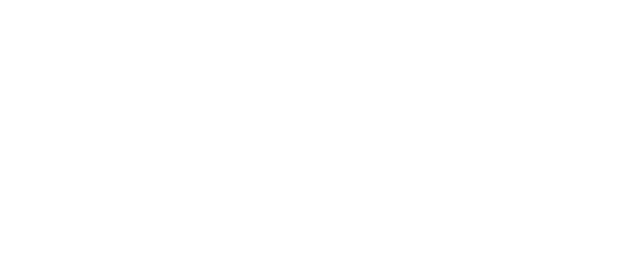
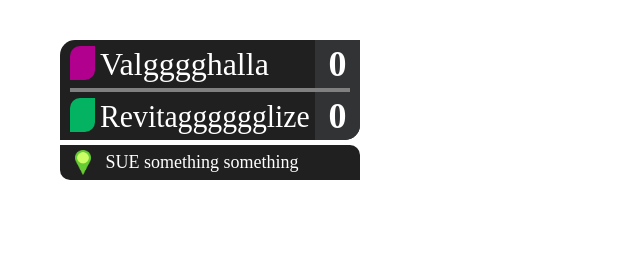
Before and after one commit to IPLSplatoon/step-up-europe-overlays, a website: page graphics/main.html in a window 1280 px wide. Shown: the whole page, without its empty margins (0-640 px from the left). Drawn offline with nearby package versions, Linux system fonts and the light colour scheme.

Commit message:
add scoreboard, casters to main scene

```diff
--- a/graphics/main.html
+++ b/graphics/main.html
@@ -2,9 +2,44 @@
 <html lang="en">
 	<head>
 		<link rel="stylesheet" href="styles/main.css">
+		<script src="https://kit.fontawesome.com/6346e13f8b.js" crossorigin="anonymous"></script>
 	</head>
 	<body>
+		<div class="sbContainer">
+			<div class="sbTeamsWrapper">
+				<div class="sbBackground">
+					<div class="sbScores">
+						<fitted-text id="teamAScore" max-width="40" text="0" align="center"></fitted-text>
+						<fitted-text id="teamBScore" max-width="40" text="0" align="center"></fitted-text>
+					</div>
+					<div class="sbTeamInfoGrid">
+						<div class="sbTeamInfo">
+							<div class="color" id="teamAColor"></div>
+							<fitted-text id="teamAName" max-width="210" text="Valgggghalla"></fitted-text>
+						</div>
+						<div class="sbTeamInfo">
+							<div class="color" id="teamBColor"></div>
+							<fitted-text id="teamBName" max-width="210" text="Revitagggggglize"></fitted-text>
+						</div>
+					</div>
+				</div>
+				<div class="sbLine"></div>
+			</div>
+			<div class="sbFlavorText">
+				<img src="assets/SUEPin.png">
+				<fitted-text max-width="240" text="SUE something something"></fitted-text>
+			</div>
+			<div class="sbCasters">
+				<i class="fas fa-microphone"></i>
+				<div class="sbCastersContainer">
+					<fitted-text useInnerHTML text="bingus <span class=&quot;pronoun&quot;>they/them</span>" max-width="225"></fitted-text>
+					<fitted-text useInnerHTML text="bongusssssssssssssssssss <span class=&quot;pronoun&quot;>they/them</span>" max-width="225"></fitted-text>
+				</div>
+			</div>
+		</div>
 
-		<script src="main.js"></script>
+		<script src="../node_modules/gsap/dist/gsap.js"></script>
+		<script src="scripts/fitted-text.js"></script>
+		<script src="scripts/main/main.js"></script>
 	</body>
 </html>
--- a/graphics/scripts/main/main.js
+++ b/graphics/scripts/main/main.js
@@ -0,0 +1,58 @@
+const DASHBOARD_BUNDLE_NAME = 'ipl-overlay-controls';
+const CLIP_PATH_INITIAL = 'polygon(0% 0%, 0% 0%, 0% 100%, 0% 100%)';
+const CLIP_PATH_VISIBLE = 'polygon(0% 0%, 100% 0%, 100% 100%, 0% 100%)';
+const CLIP_PATH_HIDE = 'polygon(100% 0%, 100% 0%, 100% 100%, 100% 100%)';
+
+const SBData = nodecg.Replicant('SBData', DASHBOARD_BUNDLE_NAME);
+
+SBData.on('change', newValue => {
+	document.querySelector('#teamAName').setAttribute('text', newValue.teamAInfo.name);
+	document.querySelector('#teamBName').setAttribute('text', newValue.teamBInfo.name);
+
+	gsap.to('#teamAColor', {duration: 0.5, backgroundColor: (newValue.swapColorOrder) ? newValue.colorInfo.clrB : newValue.colorInfo.clrA});
+	gsap.to('#teamBColor', {duration: 0.5, backgroundColor: (newValue.swapColorOrder) ? newValue.colorInfo.clrA : newValue.colorInfo.clrB});
+
+	document.querySelector('.sbFlavorText fitted-text').setAttribute('text', newValue.flavorText);
+});
+
+const teamScores = nodecg.Replicant('teamScores', DASHBOARD_BUNDLE_NAME);
+
+teamScores.on('change', newValue => {
+	document.querySelector('#teamAScore').setAttribute('text', newValue.teamA);
+	document.querySelector('#teamBScore').setAttribute('text', newValue.teamB);
+});
+
+const casterNames = nodecg.Replicant('casterNames', DASHBOARD_BUNDLE_NAME);
+
+casterNames.on('change', newValue => {
+	let nameArray = newValue.split('&');
+	let bg = document.querySelector('.sbCastersContainer');
+	bg.innerHTML = '';
+
+	nameArray.forEach(name => {
+		var elem = document.createElement('fitted-text');
+		var htmlText = name.replace(/\[\[/g, '<span class="pronoun">').replace(/\]\]/g, '</span>');
+		elem.setAttribute('text', htmlText);
+		elem.setAttribute('max-width', '230');
+		elem.setAttribute('align', 'left');
+		elem.setAttribute('useInnerHTML', '');
+
+		bg.appendChild(elem);
+	});
+});
+
+nodecg.listenFor('mainShowCasters', DASHBOARD_BUNDLE_NAME, () => {
+	gsap.fromTo('.sbCasters', {clipPath: CLIP_PATH_INITIAL}, {duration: 0.5, clipPath: CLIP_PATH_VISIBLE, ease: 'power2.out'});
+	gsap.to('.sbCasters', {duration: 0.5, clipPath: CLIP_PATH_HIDE, delay: 14.5, ease: 'power2.in'});
+});
+
+const SBShown = nodecg.Replicant('SBShown', DASHBOARD_BUNDLE_NAME);
+
+SBShown.on('change', newValue => {
+	const clipFrom = newValue ? CLIP_PATH_INITIAL : CLIP_PATH_VISIBLE;
+	const clipTo = newValue ? CLIP_PATH_VISIBLE : CLIP_PATH_HIDE;
+	const ease = newValue ? 'power2.out' : 'power2.in';
+
+	gsap.fromTo('.sbTeamsWrapper', {clipPath: clipFrom}, {duration: 0.5, ease: ease, clipPath: clipTo});
+	gsap.fromTo('.sbFlavorText', {clipPath: clipFrom}, {duration: 0.5, ease: ease, clipPath: clipTo, delay: 0.1});
+});
--- a/graphics/styles/main.css
+++ b/graphics/styles/main.css
@@ -8,3 +8,153 @@
     font-weight: normal;
     font-style: normal;
   }
+
+body {
+	font-family: 'Gibson';
+}
+
+.sbContainer {
+	position: absolute;
+	top: 40px;
+	left: 60px;
+}
+
+.sbTeamsWrapper {
+	display: flex;
+	justify-content: center;
+	align-items: center;
+	position: relative;
+	width: 300px;
+	height: 100px;
+}
+
+.sbBackground {
+	background-color: #202020;
+	width: 300px;
+	height: 100px;
+	border-radius: 15px 0;
+	overflow: hidden;
+	position: absolute;
+}
+
+.sbLine {
+	width: 280px;
+	height: 4px;
+	background-color: #808080;
+	position: absolute;
+}
+
+.sbScores {
+	height: inherit;
+	width: 45px;
+	background-color: #323334;
+	right: 0px;
+	position: absolute;
+	display: grid;
+	grid-template-columns: 1fr;
+	grid-template-rows: 1fr 1fr;
+	align-items: center;
+	gap: 4px;
+}
+
+.sbScores > fitted-text {
+	color: white;
+	font-weight: 600;
+	font-size: 36px;
+	margin-left: 2.5px;
+}
+
+.sbTeamInfoGrid {
+	height: inherit;
+	position: absolute;
+	display: grid;
+	grid-template-columns: 1fr;
+	grid-template-rows: 1fr 1fr;
+	gap: 4px;
+	align-items: center;
+	margin-left: 10px;
+}
+
+.sbTeamInfo {
+	display: flex;
+}
+
+.sbTeamInfo > fitted-text {
+	color: white;
+	font-weight: 400;
+	font-size: 32px;
+	margin-left: 5px;
+}
+
+.sbTeamInfo > .color {
+	width: 25px;
+	height: 34px;
+	border-radius: 10px 0;
+}
+
+#teamAColor {
+	background-color: #B1008D;
+}
+
+#teamBColor {
+	background-color: #03B362;
+}
+
+.sbFlavorText {
+	border-radius: 0 10px;
+	width: 300px;
+	height: 35px;
+	background-color: #202020;
+	margin-top: 5px;
+
+	display: flex;
+	align-items: center;
+}
+
+.sbFlavorText > img {
+	height: 25px;
+	margin: 0 15px;
+}
+
+.sbFlavorText > fitted-text {
+	color: white;
+	font-weight: 400;
+	font-size: 18px;
+}
+
+.sbCasters {
+	width: 300px;
+	background-color: #202020;
+	border-radius: 10px 0;
+	margin-top: 10px;
+	color: white;
+	display: grid;
+	grid-template-columns: 60px 240px;
+	grid-template-rows: 1fr;
+	align-items: center;
+	clip-path: polygon(0 0%, 0% 0%, 0% 100%, 0 100%);
+}
+
+.sbCasters i {
+	text-align: center;
+	color: #E4508E;
+	font-size: 40px;
+	margin: 5px 0;
+}
+
+.sbCastersContainer {
+	margin: 5px;
+}
+
+.sbCastersContainer > fitted-text {
+	font-size: 25px;
+	margin: 5px 0;
+}
+
+span.pronoun {
+	background-color: #A84EC8;
+	border-radius: 8px 0;
+	padding: 3px 5px;
+	font-size: 14px;
+	font-weight: 250;
+}
```
